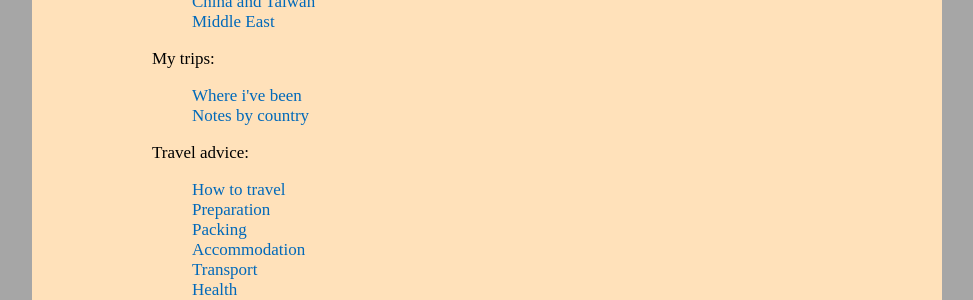
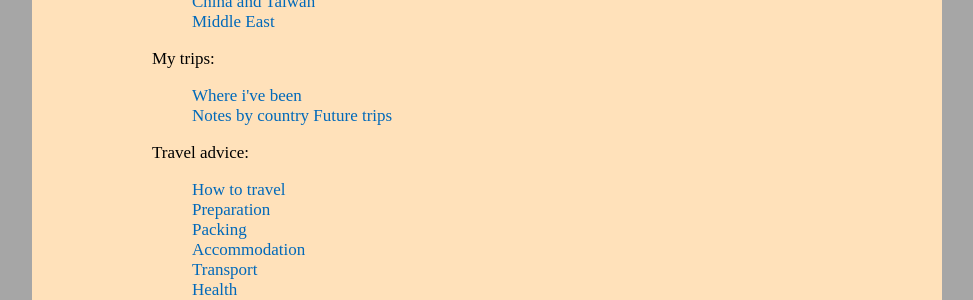
Before and after one commit to witbag/witbag.github.io, a Jekyll site: the page built from index.html, in a window 1280 px wide. Shown: the part 245-545 px from the top of the page, without its empty margins (153-1126 px from the left). Built offline with Jekyll 4.4.1, drawn with Linux system fonts in a browser that asks for light colours.

Commit message:
Update index.html

```diff
--- a/index.html
+++ b/index.html
@@ -18,6 +18,7 @@ My trips:<br>
 <dir>
 <a href="/travel/pasttrips.html">Where i've been</a><br>
 <a href="/travel/notes.html">Notes by country</a>
+<a href="/travel/future.html">Future trips</a>
 </dir>
 Travel advice:<br>
 <dir>
```
